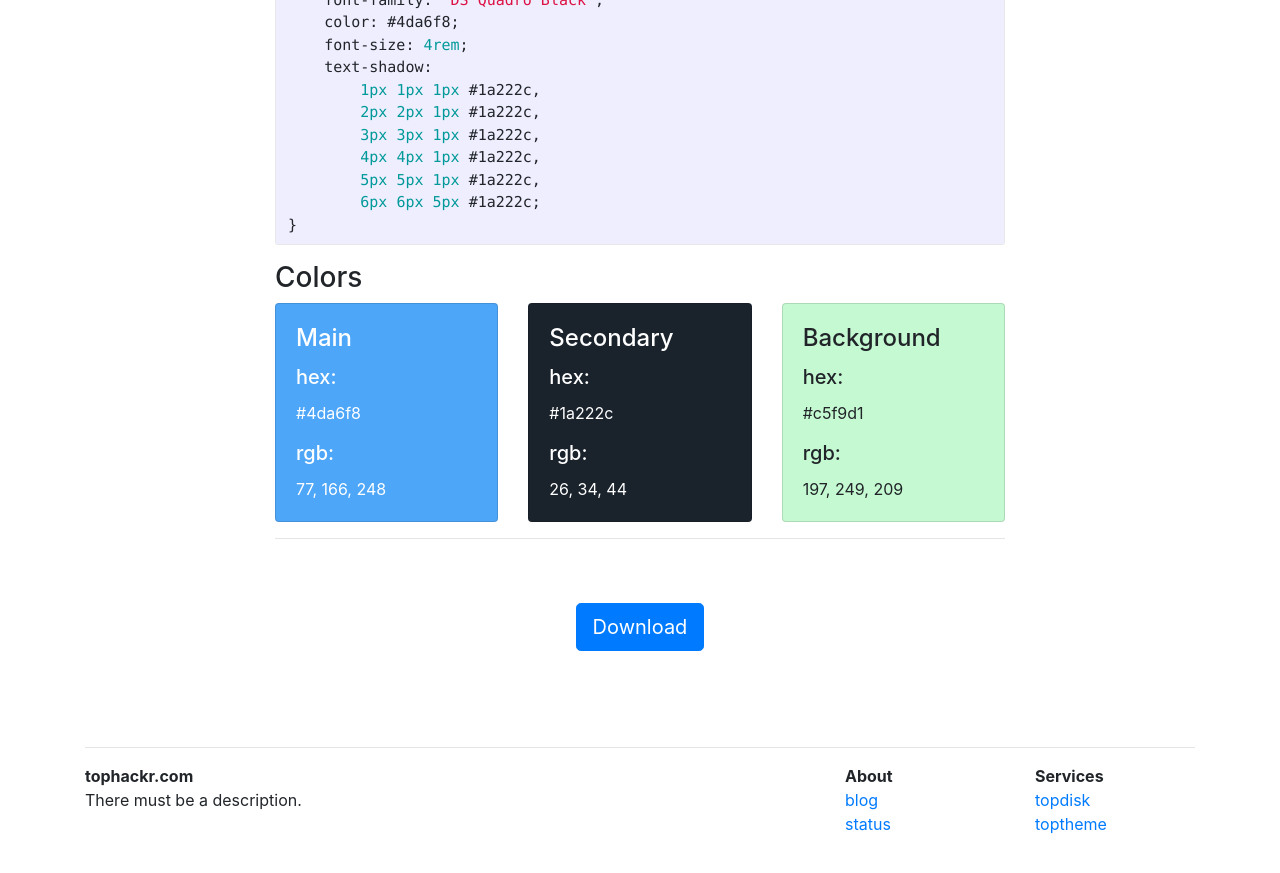
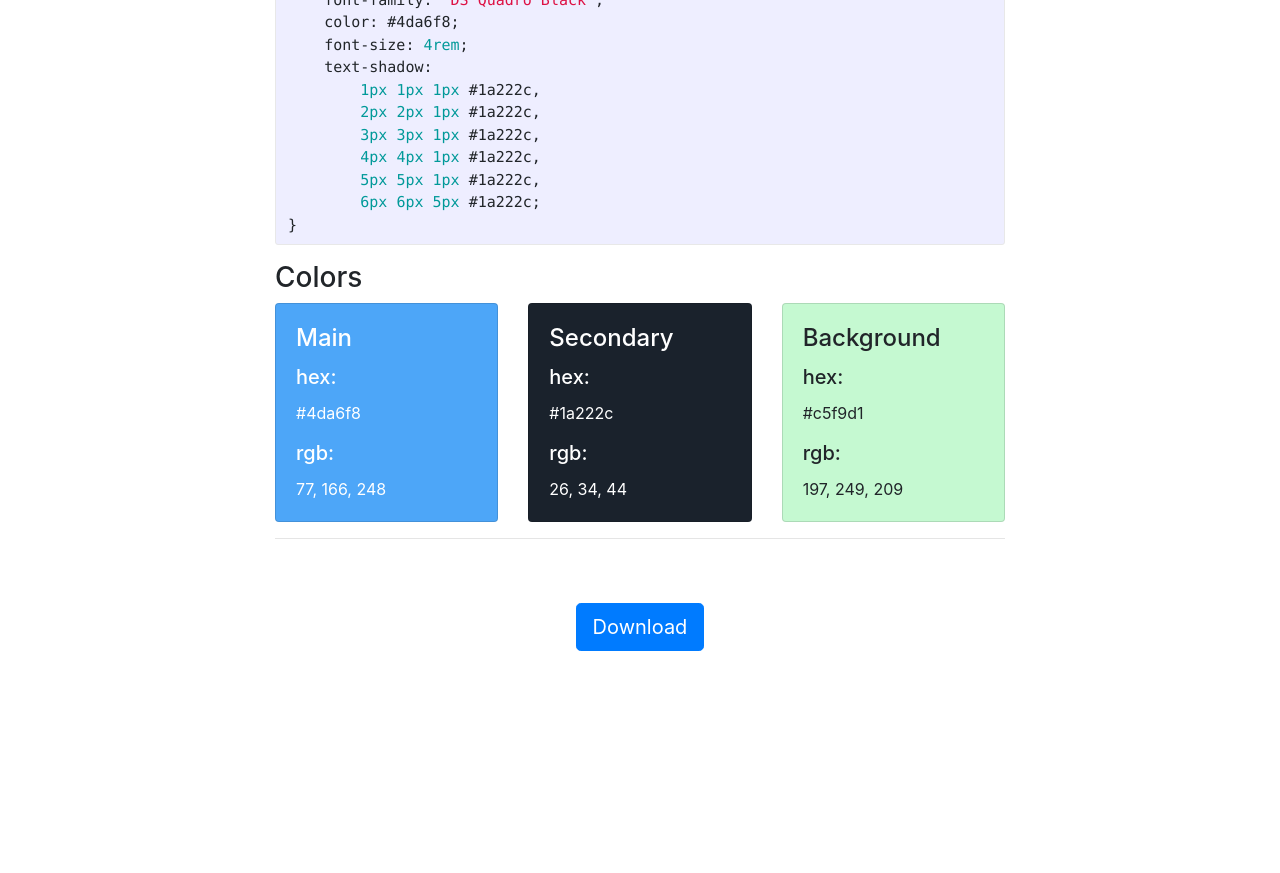
Before and after one commit to tophackr/tophackr.github.io, a Jekyll site: the page built from branding.md, in a window 1280 px wide and 900 px high, scrolled down 999 px. Shown: the top 873 px of the window. Built offline with Jekyll 4.4.1, drawn with Linux system fonts in a browser that asks for light colours; nearby versions of some CDN libraries; comment, search, counter and statistics services are not loaded; our own code applies the rules of GitHub Pages for plain Markdown files; after the commit the page ends 1746 px from its top, so only the background shows below that.

Commit message:
removed footer for blog

```diff
--- a/_includes/footer.html
+++ b/_includes/footer.html
@@ -1,30 +1,3 @@
-{% if page.url != '/' %}
-<footer class="container my-5">
-    <hr>
-    <div class="row">
-        <div class="col-md-8">
-            <strong>{{ site.title }}</strong>
-            <p>{{ site.description }}</p>
-        </div>
-        <div class="col-md-2">
-            <strong>About</strong>
-            <p>
-                <a href="{{ '/blog/' | relative_url }}">blog</a>
-                <br>
-                <a href="{{ site.status }}">status</a>
-            </p>
-        </div>
-        <div class="col-md-2">
-            <strong>Services</strong>
-            <p>
-                <a href="{{ site.topdisk }}">topdisk</a>
-                <br>
-                <a href="{{ site.toptheme }}">toptheme</a>
-            </p>
-        </div>
-    </div>
-</footer>
-{% endif %}
 
 <script src="https://code.jquery.com/jquery-3.3.1.slim.min.js" type="text/javascript"></script>
 <script src="https://cdnjs.cloudflare.com/ajax/libs/popper.js/1.14.0/umd/popper.min.js" type="text/javascript"></script>
```
